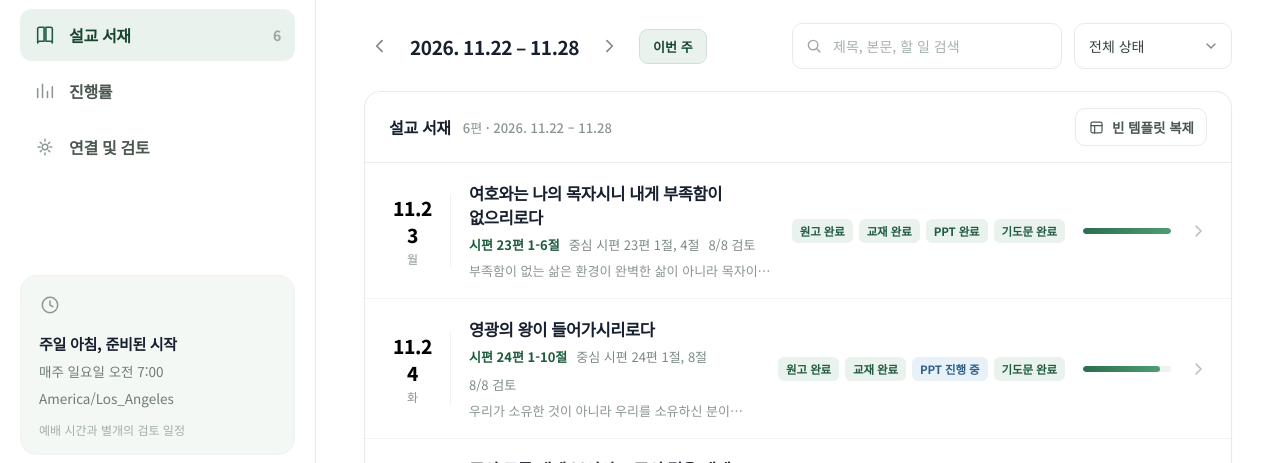
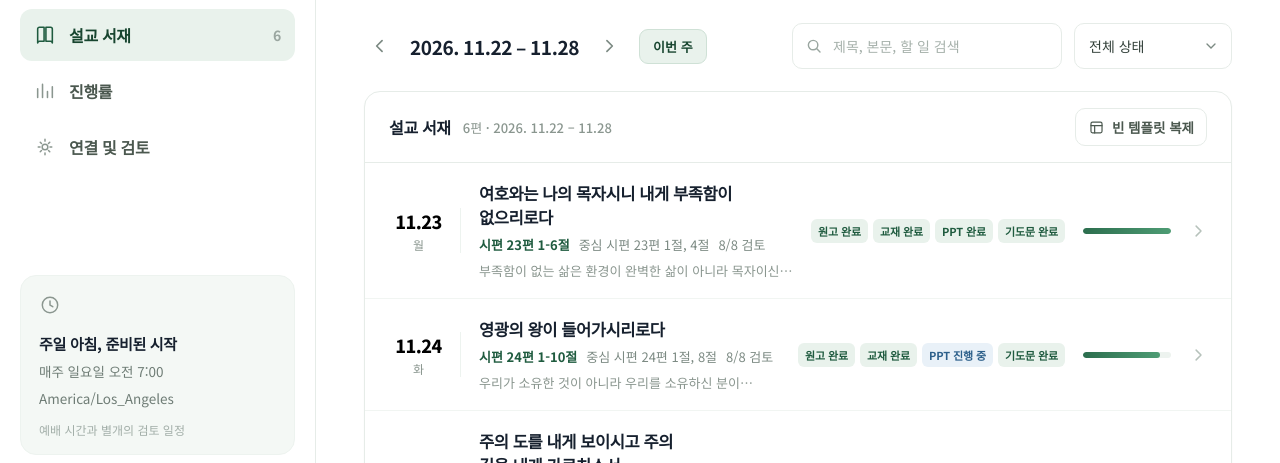
Before and after one commit to heaven0115/harvestermusicmission, a plain HTML site: page index.html in a window 1280 px wide. Shown: the part 265-728 px from the top of the page. Drawn offline with Linux system fonts and the light colour scheme; a web font is replaced by a local one.

Commit message:
날짜 표기·상태 칩·일정 요일 라벨 다듬기, 태평양 시간대 기준 오늘 계산

```diff
--- a/app.js
+++ b/app.js
@@ -8,6 +8,7 @@
   var STATUS_FIELDS = DEFAULT.statusFields;
   var STATUS_OPTIONS = DEFAULT.statusOptions;
   var WD = ['주일', '월', '화', '수', '목', '금', '토'];
+  var DAY_FULL = ['주일', '월요일', '화요일', '수요일', '목요일', '금요일', '토요일'];
 
   var ICON = {
     grid: '<svg viewBox="0 0 24 24" fill="none" stroke="currentColor" stroke-width="1.7" stroke-linecap="round" stroke-linejoin="round"><rect x="4" y="4" width="7" height="7" rx="1.6"/><rect x="13" y="4" width="7" height="7" rx="1.6"/><rect x="4" y="13" width="7" height="7" rx="1.6"/><rect x="13" y="13" width="7" height="7" rx="1.6"/></svg>',
@@ -86,7 +87,11 @@
   /* ---------------- dates ---------------- */
   function pad(n) { return (n < 10 ? '0' : '') + n; }
   function fmt(d) { return d.getFullYear() + '-' + pad(d.getMonth() + 1) + '-' + pad(d.getDate()); }
-  function todayISO() { return fmt(new Date()); }
+  function todayISO() {
+    try {
+      return new Intl.DateTimeFormat('en-CA', { timeZone: 'America/Los_Angeles', year: 'numeric', month: '2-digit', day: '2-digit' }).format(new Date());
+    } catch (e) { return fmt(new Date()); }
+  }
   function parseISO(s) { var p = String(s).split('-'); return new Date(+p[0], (+p[1]) - 1, +p[2]); }
   function addDays(d, n) { var x = new Date(d.getTime()); x.setDate(x.getDate() + n); return x; }
   function weekStartISO(iso) { var d = parseISO(iso); d.setDate(d.getDate() - d.getDay()); return fmt(d); }
@@ -369,7 +374,7 @@
       (db.dayPlan[String(d.getDay())] || []).forEach(function (x) { items.push({ time: x.time, label: x.label, detail: x.detail, kind: x.kind }); });
       items.sort(function (a, b) { return timeRank(a.time) - timeRank(b.time); });
       return '<div class="day' + (iso === today ? ' today' : '') + '">' +
-        '<div class="day-head"><div class="dw">' + WD[d.getDay()] + '요일</div>' +
+        '<div class="day-head"><div class="dw">' + DAY_FULL[d.getDay()] + '</div>' +
         '<div class="dd">' + d.getFullYear() + '. ' + (d.getMonth() + 1) + '. ' + d.getDate() + '</div>' +
         (iso === today ? '<span class="today-tag">오늘</span>' : '') + '</div>' +
         '<div class="day-items">' + items.map(function (it) {
@@ -397,7 +402,7 @@
     var kpis = '<div class="kpis">' +
       kpi('이 주 전체 진행률', avg + '<small>%</small>', weekLabel(ui.weekStart)) +
       kpi('설교 편수', week.length + '<small>편</small>', '이 주에 준비하는 새벽예배 본문') +
-      kpi('완료한 항목', doneSlots + '<small>/ ' + totalSlots + '</small>', '원고 · 교재 · PPT · 기도문') +
+      kpi('완료한 항목', doneSlots + '<small> / ' + totalSlots + '</small>', '원고 · 교재 · PPT · 기도문') +
       kpi('검토한 구성', reviewDone + '<small>/ ' + (week.length * 8) + '</small>', '효석패턴6 여덟 구성') +
       '</div>';
 
@@ -427,8 +432,9 @@
     }).join('');
 
     var perSermon = week.map(function (s) {
+      var t = s.title || '제목 없는 설교';
       return '<div class="week-row"><div class="wl">' + esc(dateLabel(s.date)) + ' ' + weekdayOf(s.date) + ' · ' + esc(s.passage || '본문 미정') +
-        '<span>' + esc((s.title || '제목 없는 설교').slice(0, 26)) + '</span></div>' +
+        '<span>' + esc(t.length > 26 ? t.slice(0, 26) + '…' : t) + '</span></div>' +
         '<div class="bar"><i style="width:' + progress(s) + '%"></i></div><div class="wp">' + progress(s) + '%</div></div>';
     }).join('') || '<p class="board-col-empty">이 주에는 설교가 없습니다.</p>';
 
--- a/styles.css
+++ b/styles.css
@@ -325,18 +325,18 @@ select.status-select:focus{outline:none;border-color:#A9C7B5;box-shadow:0 0 0 3p
 .sermon-row:last-child{border-bottom:0;}
 .sermon-row:hover{background:#FAFCFA;}
 .date-block{
-  width:62px;flex:0 0 62px;text-align:center;border-right:1px solid #EDF3EF;padding-right:14px;
+  width:72px;flex:0 0 72px;text-align:center;border-right:1px solid #EDF3EF;padding-right:12px;white-space:nowrap;
 }
-.date-block .d{font-size:19px;font-weight:800;letter-spacing:-.02em;font-variant-numeric:tabular-nums;}
+.date-block .d{font-size:18px;font-weight:800;letter-spacing:-.03em;font-variant-numeric:tabular-nums;}
 .date-block .w{font-size:12px;color:#8A968F;margin-top:2px;}
 .sermon-main{flex:1;min-width:0;}
 .sermon-main h3{font-size:16.5px;font-weight:700;letter-spacing:-.025em;color:#16202E;}
 .sermon-main .meta{margin-top:6px;font-size:13px;color:#7C8A83;display:flex;gap:9px;flex-wrap:wrap;align-items:center;}
 .sermon-main .meta .ref{color:var(--forest);font-weight:600;}
 .sermon-main .msg{margin-top:7px;font-size:13px;color:#8A968F;overflow:hidden;text-overflow:ellipsis;display:-webkit-box;-webkit-line-clamp:1;-webkit-box-orient:vertical;}
-.chips{display:flex;gap:6px;flex-wrap:wrap;justify-content:flex-end;max-width:290px;}
+.chips{display:flex;gap:5px;flex-wrap:wrap;justify-content:flex-end;max-width:344px;}
 .chip{
-  font-size:11.5px;font-weight:700;padding:4px 8px;border-radius:6px;white-space:nowrap;
+  font-size:11px;font-weight:700;padding:4px 7px;border-radius:6px;white-space:nowrap;
   letter-spacing:-.01em;
 }
 .chip.완료{background:var(--sage);color:var(--forest);}
@@ -503,7 +503,7 @@ select.status-select:focus{outline:none;border-color:#A9C7B5;box-shadow:0 0 0 3p
   .content{padding:22px 32px 56px;}
   .hero{padding:28px 32px 30px;}
   .search input{width:210px;}
-  .chips{max-width:220px;}
+  .chips{max-width:300px;}
 }
 @media (max-width:1080px){
   :root{--sidebar-w:264px;}
```
